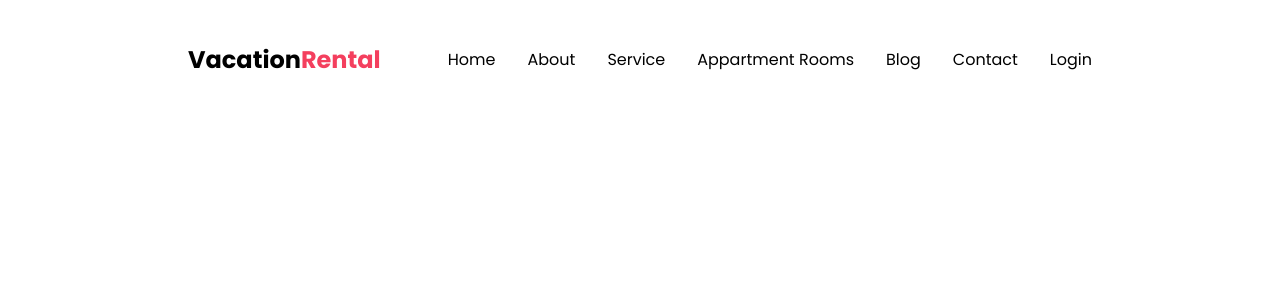
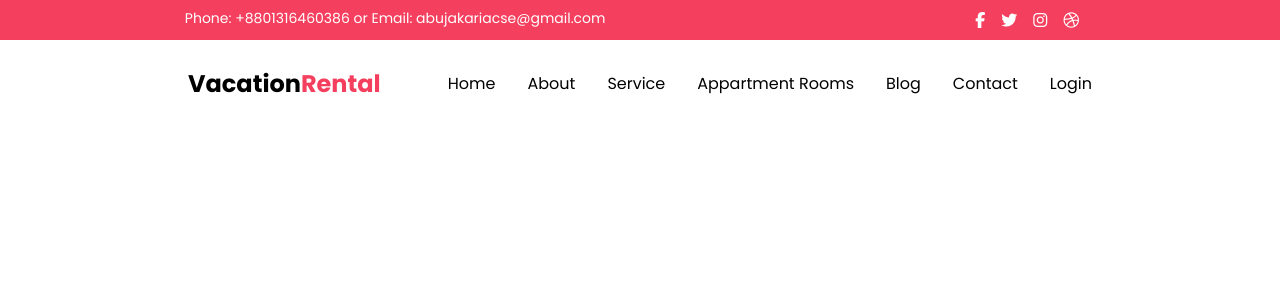
Before and after one commit to abujakariacse/vacation-rental, a React (Create React App) app: page / in a window 1280 px wide. Shown: the top 300 px of the page. Built offline with nearby package versions, Linux system fonts and the light colour scheme.

Commit message:
navbar completed

```diff
--- /dev/null
+++ b/src/Pages/Home/Banner.js
@@ -0,0 +1,11 @@
+import React from 'react';
+
+const Banner = () => {
+    return (
+        <div>
+
+        </div>
+    );
+};
+
+export default Banner;
--- a/src/Pages/Shared/Navbar.js
+++ b/src/Pages/Shared/Navbar.js
@@ -14,13 +14,20 @@ const Navbar = () => {
     ];
     let [open, setOpen] = useState(false);
     return (
-        <div className='shadow-md md:shadow-none w-full fixed top-0 left-0'>
-            <div className='bg-rose-500'>
         <div>
-
+            <div className='bg-rose-500 md:flex justify-around py-2 hidden'>
+                <div>
+                    <h3 className='text-white font-[poppins] text-sm'>Phone: +8801316460386 or Email: abujakariacse@gmail.com</h3>
+                </div>
+                <div>
+                    <i className="text-white mr-4 fa-brands fa-facebook-f"></i>
+                    <i className="text-white mr-4 fa-brands fa-twitter"></i>
+                    <i className="text-white mr-4 fa-brands fa-instagram"></i>
+                    <i className="text-white mr-4 fa-brands fa-dribbble"></i>
                 </div>
             </div>
-            <div className='md:flex flex items-center justify-between py-4 md:pt-10 px-7 md:mx-40'>
+            <div className='shadow-md md:shadow-none w-full fixed md:top-12 left-0'>
+                <div className='md:flex flex items-center justify-between py-4  px-7 md:mx-40'>
                     <div className='font-bold cursor-pointer text-xl'>
                         <h3 className='text-2xl font-[poppins]'>Vacation<span className='text-rose-500'>Rental</span></h3>
                     </div>
@@ -42,6 +49,8 @@ const Navbar = () => {
 
                 </div>
             </div>
+        </div>
+
     );
 };
 
```
Lines whose indentation alone changed are shown as unchanged.
